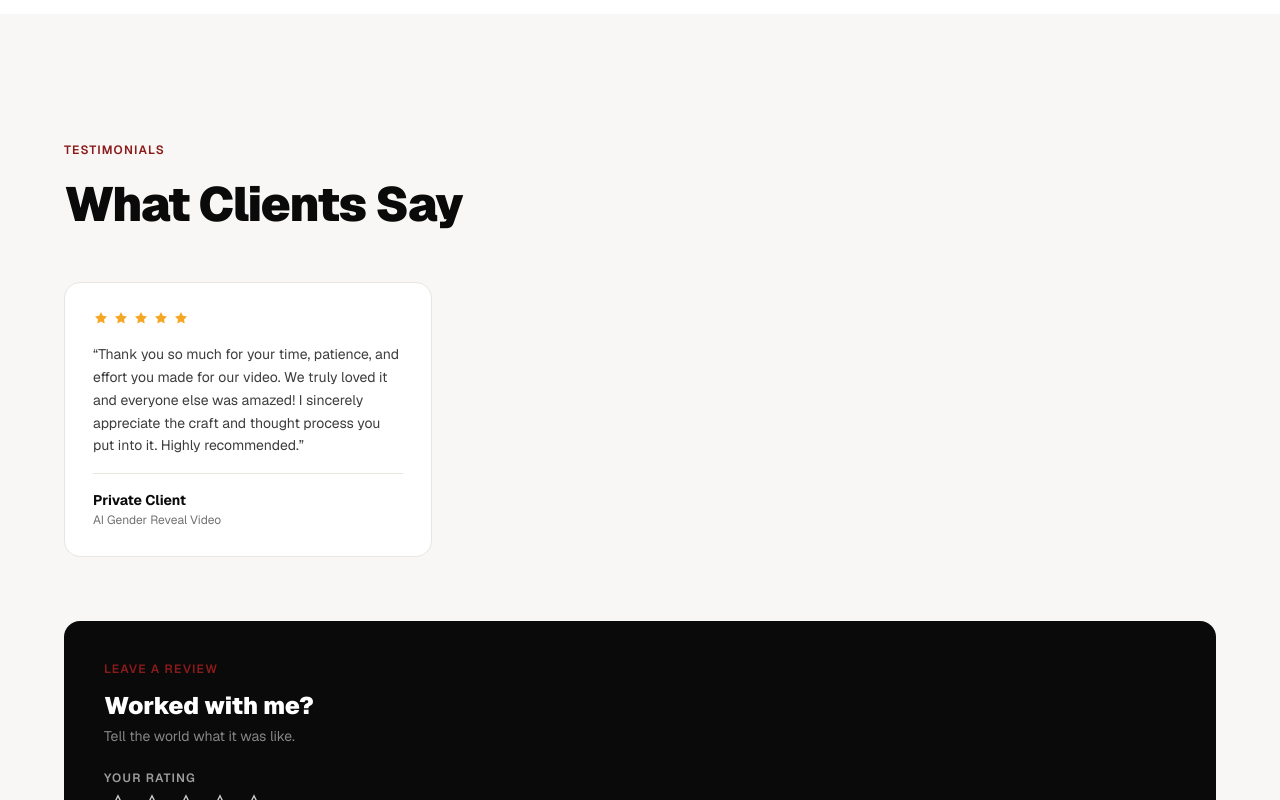
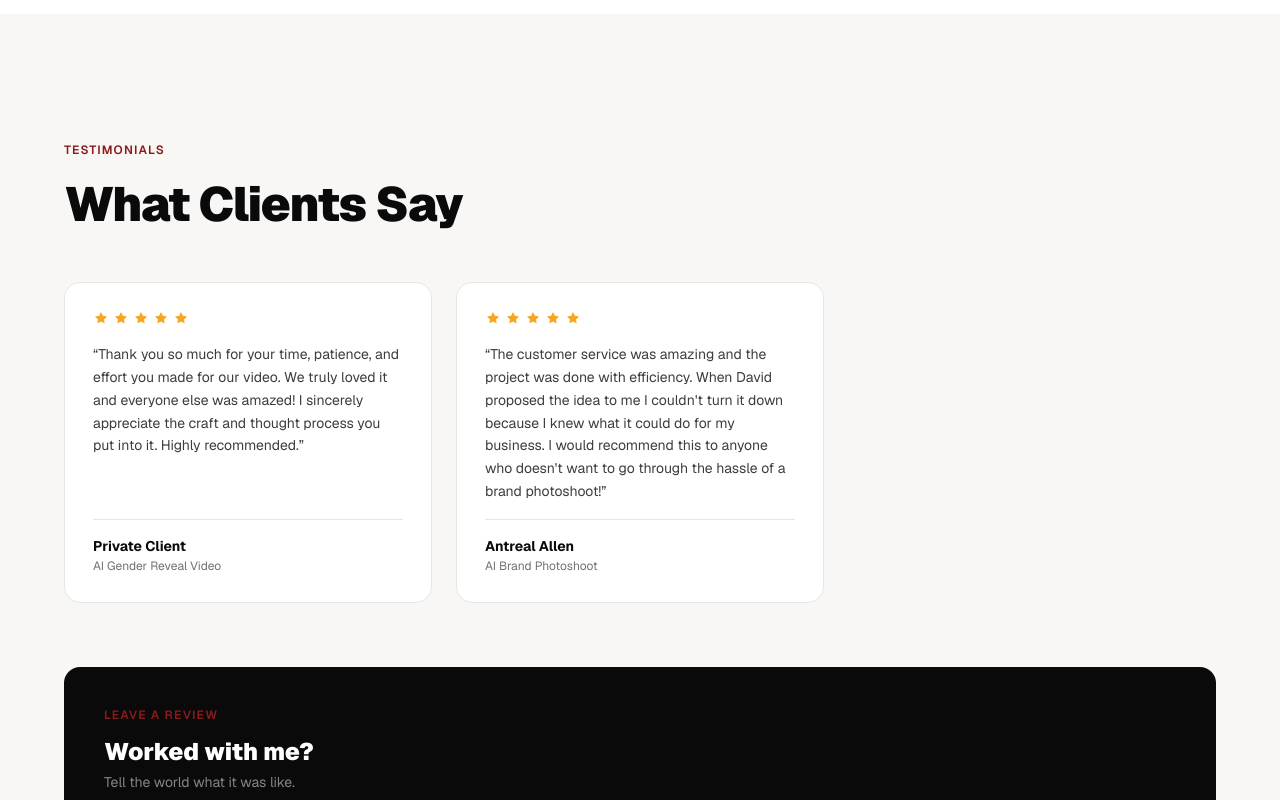
Before and after one commit to MrWest3/westiii-site, a Next.js app: page / in a window 1280 px wide. Shown: the part 11200-12000 px from the top of the page. Built offline with nearby package versions, Linux system fonts and the light colour scheme.

Commit message:
Add Antreal Allen testimonial for AI Brand Photoshoot

```diff
--- a/app/components/Testimonials.tsx
+++ b/app/components/Testimonials.tsx
@@ -9,6 +9,13 @@ const testimonials = [
       "Thank you so much for your time, patience, and effort you made for our video. We truly loved it and everyone else was amazed! I sincerely appreciate the craft and thought process you put into it. Highly recommended.",
     name: "Private Client",
     project: "AI Gender Reveal Video",
+    rating: 5,
+  },
+  {
+    quote:
+      "The customer service was amazing and the project was done with efficiency. When David proposed the idea to me I couldn't turn it down because I knew what it could do for my business. I would recommend this to anyone who doesn't want to go through the hassle of a brand photoshoot!",
+    name: "Antreal Allen",
+    project: "AI Brand Photoshoot",
     rating: 5,
   },
 ];
```
